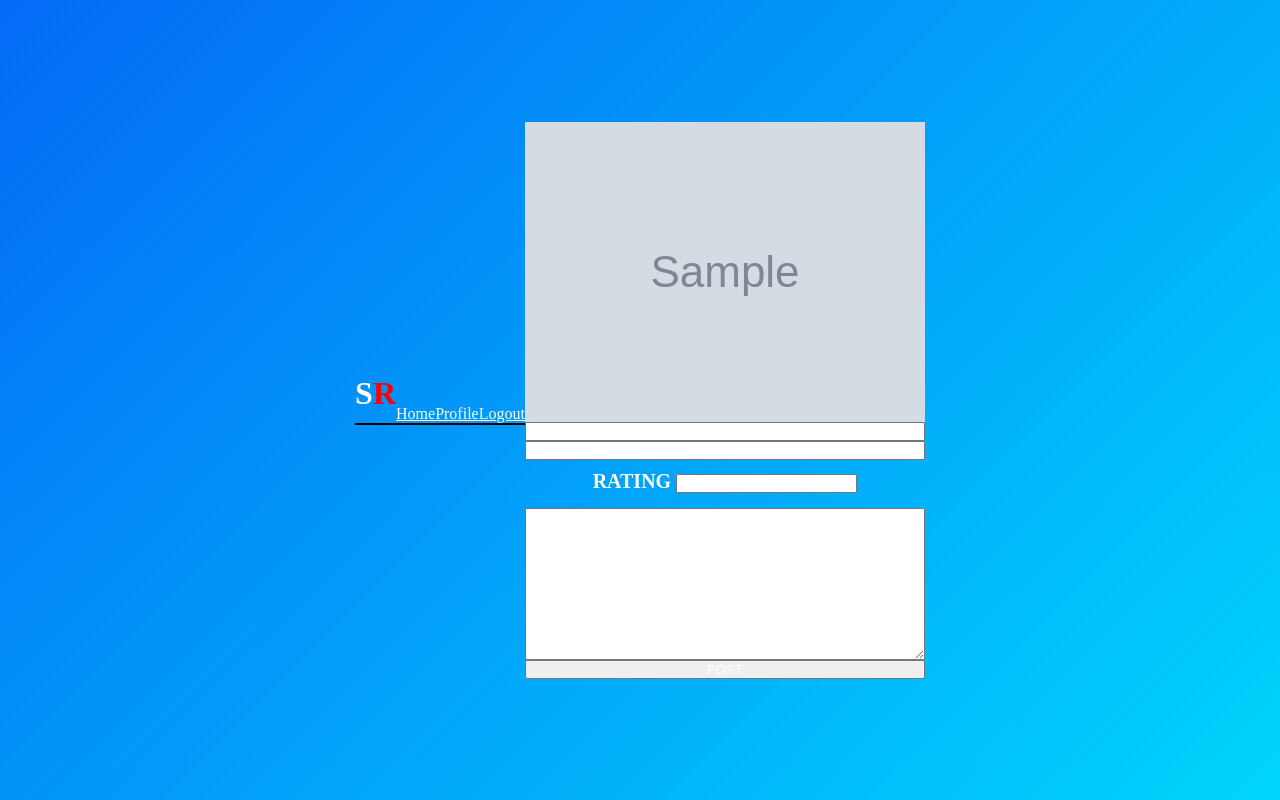
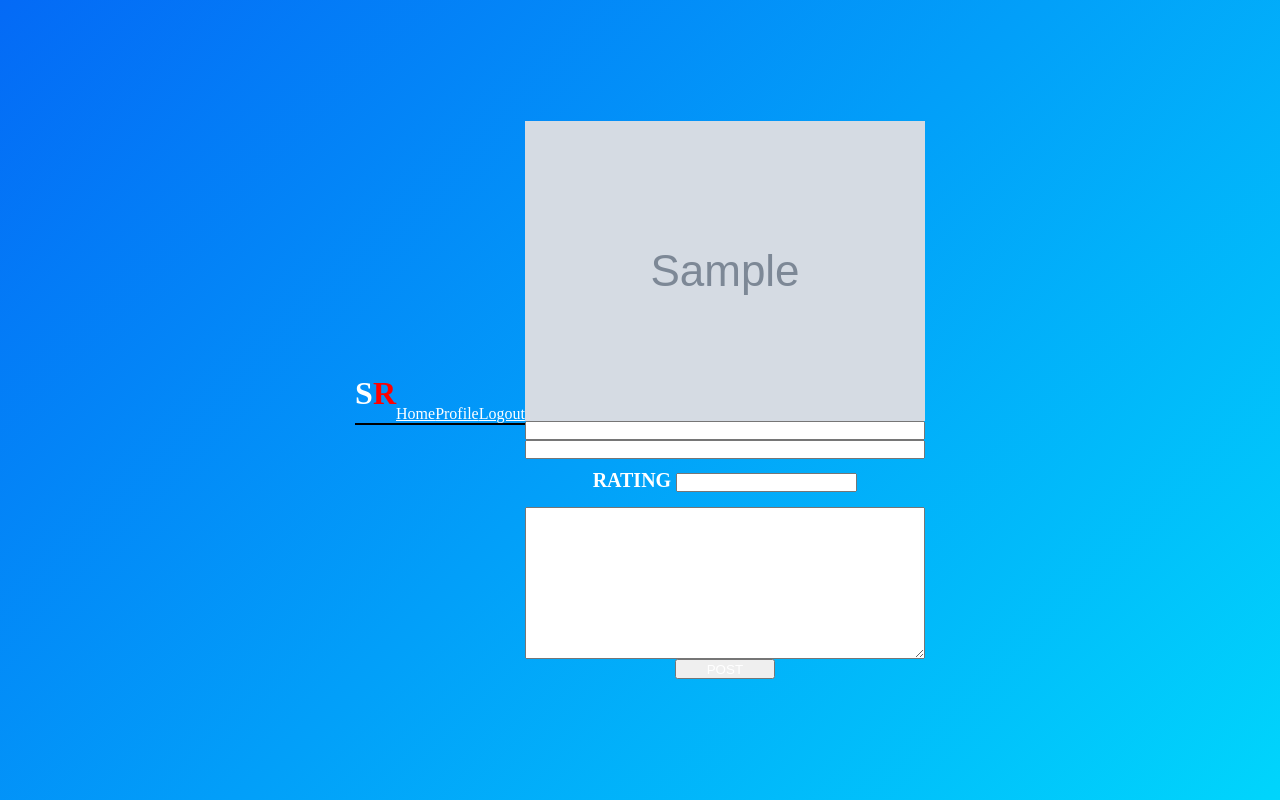
Before and after one commit to Adrianmorales1/song-review, a Flask app: template flask_app/templates/add_review.html in a window 1280 px wide. Run offline with Flask 2, Linux system fonts and the light colour scheme; the template is opened without the code that fills it: most values are stand-ins (such as "Sample title", 1, 10 or a date in 2020); grey boxes marked "Sample" are stand-in pictures.

Commit message:
add review
review to be added sir

```diff
--- a/flask_app/templates/add_review.html
+++ b/flask_app/templates/add_review.html
@@ -28,6 +28,11 @@
         flex-direction: column;
     }
 
+    #postbtn {
+        width: 100px;
+        height: 20px;
+        align-self: center;
+    }
     </style>
     <title>Review page</title>
 </head>
```
